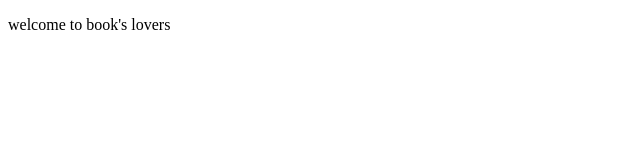
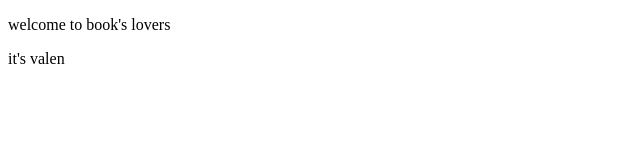
Before and after one commit to zoarpanjaitan/Books-Lovers, a plain HTML site: page index.html in a window 1280 px wide. Shown: the full height of the page, 0-640 px from the left. Drawn offline with Linux system fonts and the light colour scheme.

Commit message:
Selesaikan konflik

```diff
--- a/index.html
+++ b/index.html
@@ -7,5 +7,6 @@
 </head>
 <body>
     <p>welcome to book's lovers</p>
+    <p>it's valen</p>
 </body>
 </html>
```
